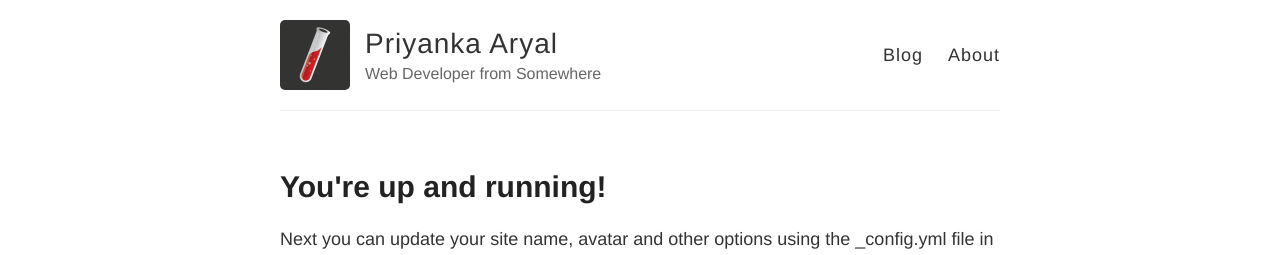
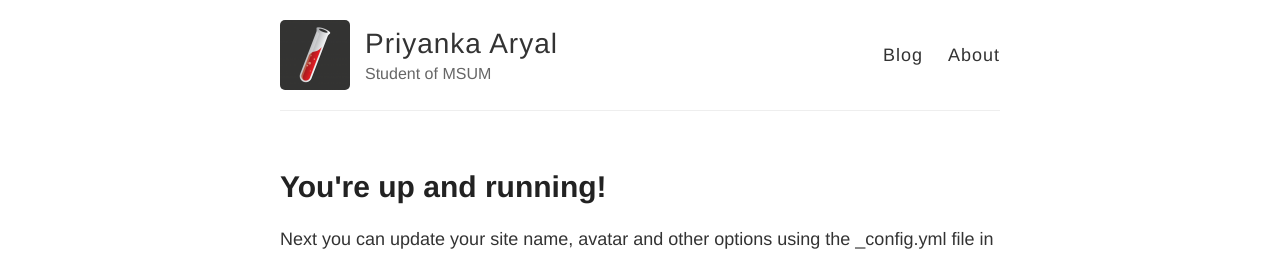
Before and after one commit to aryalpr/aryalpr.github.io, a Jekyll site: the page built from index.html, in a window 1280 px wide. Shown: the top 255 px of the page. Built offline with Jekyll 4.4.1, drawn with Linux system fonts in a browser that asks for light colours.

Commit message:
changes to description

```diff
--- a/_config.yml
+++ b/_config.yml
@@ -6,7 +6,7 @@
 name: Priyanka Aryal
 
 # Short bio or description (displayed in the header)
-description: Web Developer from Somewhere
+description: Student of MSUM
 
 # URL of your avatar or profile pic (you could use your GitHub profile pic)
 avatar: https://raw.githubusercontent.com/aryalpr/aryalpr.github.io/master/images/jekyll-logo.png
```
